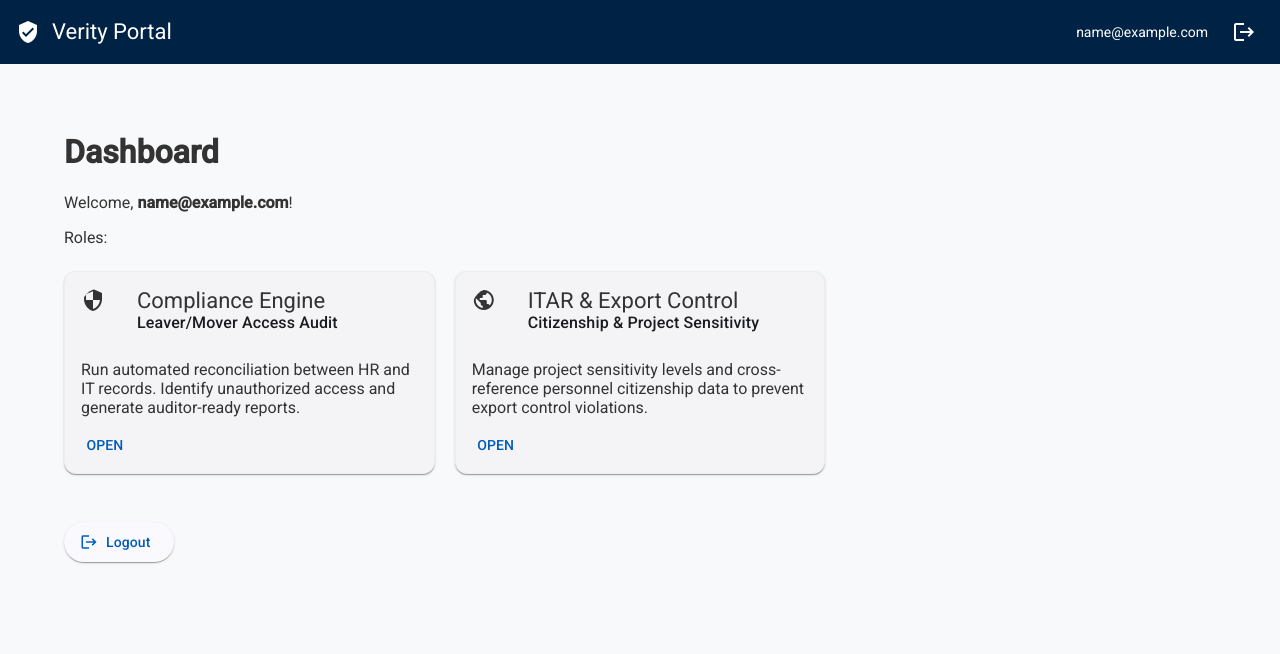
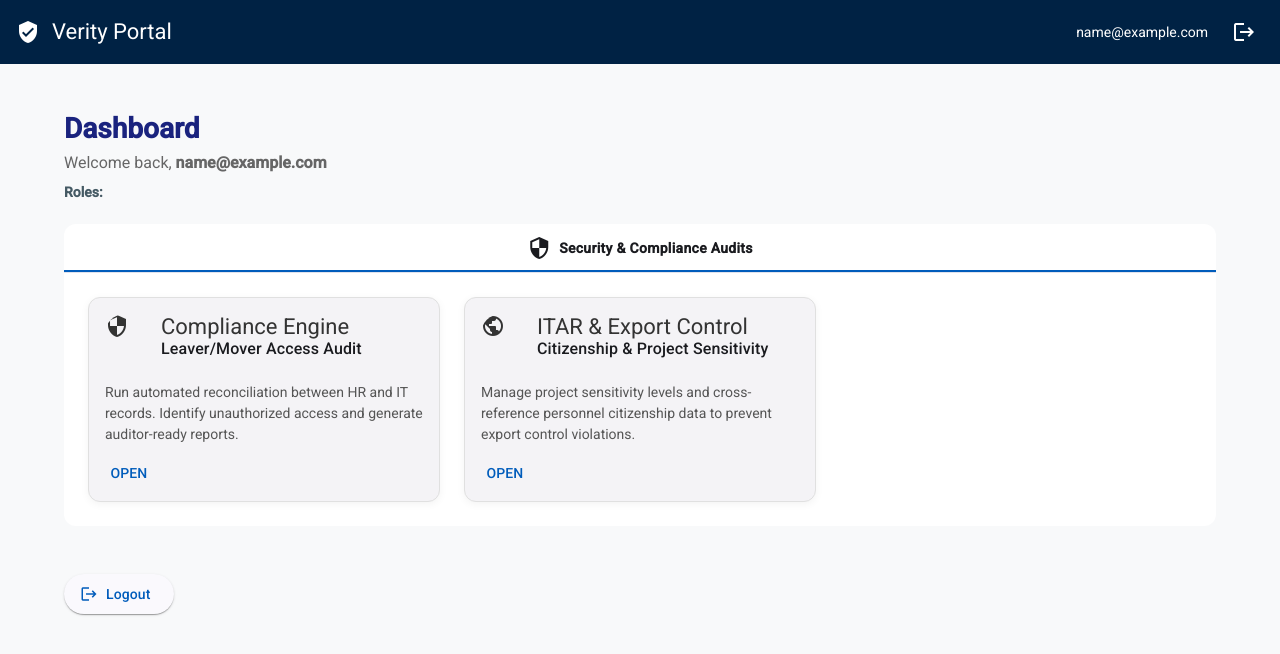
Before and after one commit to vanKvo/verity-portal-frontend, an Angular app: page /dashboard in a window 1280 px wide. Shown: the top 654 px of the page. Built offline with nearby package versions, Linux system fonts and the light colour scheme; sample sign-in values are in the browser's storage.

Commit message:
Updated Dashboard interface.

```diff
--- a/src/app/features/dashboard/dashboard.component.css
+++ b/src/app/features/dashboard/dashboard.component.css
@@ -1,33 +1,99 @@
 .dashboard-container {
+  padding: 24px;
+  max-width: 1200px;
+  margin: 0 auto;
+}
+
+header {
+  margin-bottom: 24px;
+}
+
+h1 {
+  font-weight: 800;
+  color: #1a237e;
+  margin: 0;
+  font-size: 28px;
+}
+
+.welcome-text {
+  color: #666;
+  margin: 8px 0 12px 0;
+  font-size: 16px;
+}
+
+.roles-container {
+  display: flex;
+  align-items: center;
+  gap: 8px;
+  flex-wrap: wrap;
+}
+
+.roles-label {
+  font-weight: 700;
+  color: #455a64;
+  font-size: 14px;
+}
+
+.badge {
+  background: #1a237e;
+  color: white;
+  padding: 4px 10px;
+  border-radius: 12px;
+  font-size: 11px;
+  font-weight: 600;
+  text-transform: uppercase;
+  letter-spacing: 0.5px;
+}
+
+.dashboard-tabs {
+  margin-top: 24px;
+  border-radius: 12px;
+  background: #ffffff;
+  overflow: hidden;
+}
+
+.tab-icon {
+  margin-right: 8px;
+  vertical-align: middle;
+}
+
+.tab-label {
+  font-weight: 600;
+  letter-spacing: 0.3px;
+}
+
+.tab-content {
   padding: 24px;
 }
 
-.badge {
-  background: #002244;
-  color: white;
-  padding: 2px 8px;
-  border-radius: 4px;
-  font-size: 12px;
-  text-transform: uppercase;
-}
-
 .module-grid {
-  margin-top: 24px;
   display: grid;
   grid-template-columns: repeat(auto-fill, minmax(320px, 1fr));
-  gap: 20px;
+  gap: 24px;
 }
 
 .module-card {
   cursor: pointer;
-  transition: transform 0.2s ease, box-shadow 0.2s ease;
+  transition: transform 0.25s cubic-bezier(0.4, 0, 0.2, 1), box-shadow 0.25s cubic-bezier(0.4, 0, 0.2, 1);
   border-radius: 12px;
-  border: 1px solid #eee;
+  border: 1px solid #e0e0e0;
+  box-shadow: 0 2px 8px rgba(0,0,0,0.05) !important;
 }
 
 .module-card:hover {
   transform: translateY(-4px);
-  box-shadow: 0 8px 24px rgba(0,0,0,0.12);
+  box-shadow: 0 8px 24px rgba(0,0,0,0.12) !important;
+}
+
+mat-card-header {
+  padding-bottom: 12px;
+}
+
+mat-card-content p {
+  color: #555;
+  line-height: 1.5;
+  font-size: 14px;
+  margin: 0;
 }
 
 .logout-btn {
--- a/src/app/features/dashboard/dashboard.component.html
+++ b/src/app/features/dashboard/dashboard.component.html
@@ -1,10 +1,21 @@
 <div class="dashboard-container">
   <header>
     <h1>Dashboard</h1>
-    <p>Welcome, <strong>{{ authService.currentUser()?.email }}</strong>!</p>
-    <p>Roles: <span class="badge" *ngFor="let role of authService.currentUser()?.roles">{{ role }}</span></p>
+    <p class="welcome-text">Welcome back, <strong>{{ authService.currentUser()?.email }}</strong></p>
+    <div class="roles-container">
+      <span class="roles-label">Roles:</span>
+      <span class="badge" *ngFor="let role of authService.currentUser()?.roles">{{ role }}</span>
+    </div>
   </header>
 
+  <mat-tab-group class="dashboard-tabs mat-elevation-z1">
+    <!-- Operational Audits & Compliance -->
+    <mat-tab>
+      <ng-template matTabLabel>
+        <mat-icon class="tab-icon">security</mat-icon>
+        <span class="tab-label">Security & Compliance Audits</span>
+      </ng-template>
+      <div class="tab-content">
         <div class="module-grid">
           <!-- Compliance Engine / Audit -->
           <mat-card class="module-card" routerLink="/audit">
@@ -38,23 +49,7 @@
             </mat-card-actions>
           </mat-card>
 
-    <!-- Data Hub -->
-    <mat-card class="module-card" routerLink="/data-hub"
-      *ngIf="authService.hasRole('ROLE_HR') || authService.hasRole('ROLE_ECO') || authService.hasRole('ROLE_FINANCE') || authService.hasRole('ROLE_IT')">
-      <mat-card-header>
-        <mat-icon mat-card-avatar color="warn">database</mat-icon>
-        <mat-card-title>Data Hub</mat-card-title>
-        <mat-card-subtitle>Master Data Ingestion</mat-card-subtitle>
-      </mat-card-header>
-      <mat-card-content>
-        <p>Centralized ingestion for system-of-record master data including HR personnel and Project governance.</p>
-      </mat-card-content>
-      <mat-card-actions>
-        <button mat-button color="warn">OPEN</button>
-      </mat-card-actions>
-    </mat-card>
-
-    <!-- Asset Audit (Phase 7) -->
+          <!-- Asset Audit -->
           <mat-card class="module-card" routerLink="/asset-audit"
             *ngIf="authService.hasRole('ROLE_FINANCE') || authService.hasRole('ROLE_IT')">
             <mat-card-header>
@@ -71,6 +66,35 @@
             </mat-card-actions>
           </mat-card>
         </div>
+      </div>
+    </mat-tab>
+
+    <!-- Data Administration -->
+    <mat-tab *ngIf="authService.hasRole('ROLE_HR') || authService.hasRole('ROLE_ECO') || authService.hasRole('ROLE_FINANCE') || authService.hasRole('ROLE_IT')">
+      <ng-template matTabLabel>
+        <mat-icon class="tab-icon">storage</mat-icon>
+        <span class="tab-label">Data Administration</span>
+      </ng-template>
+      <div class="tab-content">
+        <div class="module-grid">
+          <!-- Data Hub -->
+          <mat-card class="module-card" routerLink="/data-hub">
+            <mat-card-header>
+              <mat-icon mat-card-avatar color="warn">storage</mat-icon>
+              <mat-card-title>Data Hub</mat-card-title>
+              <mat-card-subtitle>Master Data Ingestion</mat-card-subtitle>
+            </mat-card-header>
+            <mat-card-content>
+              <p>Centralized ingestion for system-of-record master data including HR personnel and Project governance.</p>
+            </mat-card-content>
+            <mat-card-actions>
+              <button mat-button color="warn">OPEN</button>
+            </mat-card-actions>
+          </mat-card>
+        </div>
+      </div>
+    </mat-tab>
+  </mat-tab-group>
 
   <button mat-raised-button color="warn" class="logout-btn" (click)="authService.logout()">
     <mat-icon>logout</mat-icon>
--- a/src/app/features/dashboard/dashboard.component.ts
+++ b/src/app/features/dashboard/dashboard.component.ts
@@ -6,11 +6,12 @@ import { AuthService } from '../../core/services/auth.service';
 
 import { MatCardModule } from '@angular/material/card';
 import { RouterModule } from '@angular/router';
+import { MatTabsModule } from '@angular/material/tabs';
 
 @Component({
   selector: 'app-dashboard',
   standalone: true,
-  imports: [CommonModule, MatButtonModule, MatIconModule, MatCardModule, RouterModule],
+  imports: [CommonModule, MatButtonModule, MatIconModule, MatCardModule, RouterModule, MatTabsModule],
   templateUrl: './dashboard.component.html',
   styleUrls: ['./dashboard.component.css']
 })
```
Lines whose indentation alone changed are shown as unchanged.
